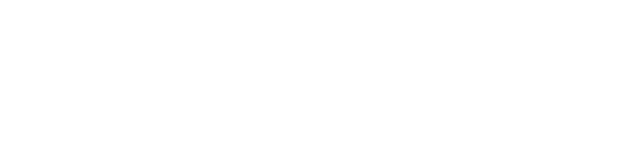
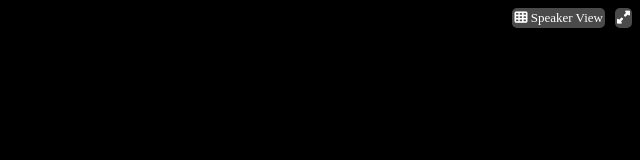
Before and after one commit to gianmarcodiale/html-css-zoom, a plain HTML site: page index.html in a window 1280 px wide. Shown: the whole page, without its empty margins (640-1280 px from the left). Drawn offline with Linux system fonts and the light colour scheme.

Commit message:
complete header

```diff
--- a/css/style.css
+++ b/css/style.css
@@ -1,3 +1,4 @@
+/* #region Common */
 :root {
     --dark: #222222;
     --gray: #4A4A4A;
@@ -10,3 +11,29 @@
     padding: 0;
     box-sizing: border-box;
 }
+
+body {
+    background-color: black;
+}
+
+header {
+    display: flex;
+    justify-content: flex-end;
+    column-gap: 10px;
+    padding: 0.5rem;
+}
+
+a {
+    text-decoration: none;
+}
+
+/* #region Utility */
+.btn {
+    padding: 2px;
+    background-color: var(--gray);
+    color: white;
+    border-radius: 5px;
+    font-size: 13px;
+}
+
+/* #region Header */
--- a/index.html
+++ b/index.html
@@ -6,13 +6,28 @@
     <meta name="viewport" content="width=device-width, initial-scale=1.0">
     <title>Zoom</title>
     <link rel="stylesheet" href="./css/style.css">
+    <link rel="stylesheet" href="https://cdnjs.cloudflare.com/ajax/libs/font-awesome/6.0.0/css/all.min.css" integrity="sha512-9usAa10IRO0HhonpyAIVpjrylPvoDwiPUiKdWk5t3PyolY1cOd4DSE0Ga+ri4AuTroPR5aQvXU9xC6qOPnzFeg==" crossorigin="anonymous" referrerpolicy="no-referrer" />
 </head>
 <body>
-    <header id="site_header"></header>
+    <header id="site_header">
+        <a href="" class="btn speaker-view">
+            <i class="fa-solid fa-table-cells"></i>
+            Speaker View
+        </a>
+        <a href="" class="btn fullscreen">
+            <i class="fa-solid fa-up-right-and-down-left-from-center"></i>
+        </a>
+    </header>
     <!-- /#site_header -->
-    <main id="site_main"></main>
+    <main id="site_main">
+        <div class="main-screen"></div>
+    </main>
     <!-- /#site_main -->
-    <div class="actions"></div>
+    <div class="navbar">
+        <div class="commands"></div>
+        <div class="actions"></div>
+        <div class="end-call"></div>
+    </div>
     <!-- /.actions -->
 </body>
 </html>
```
